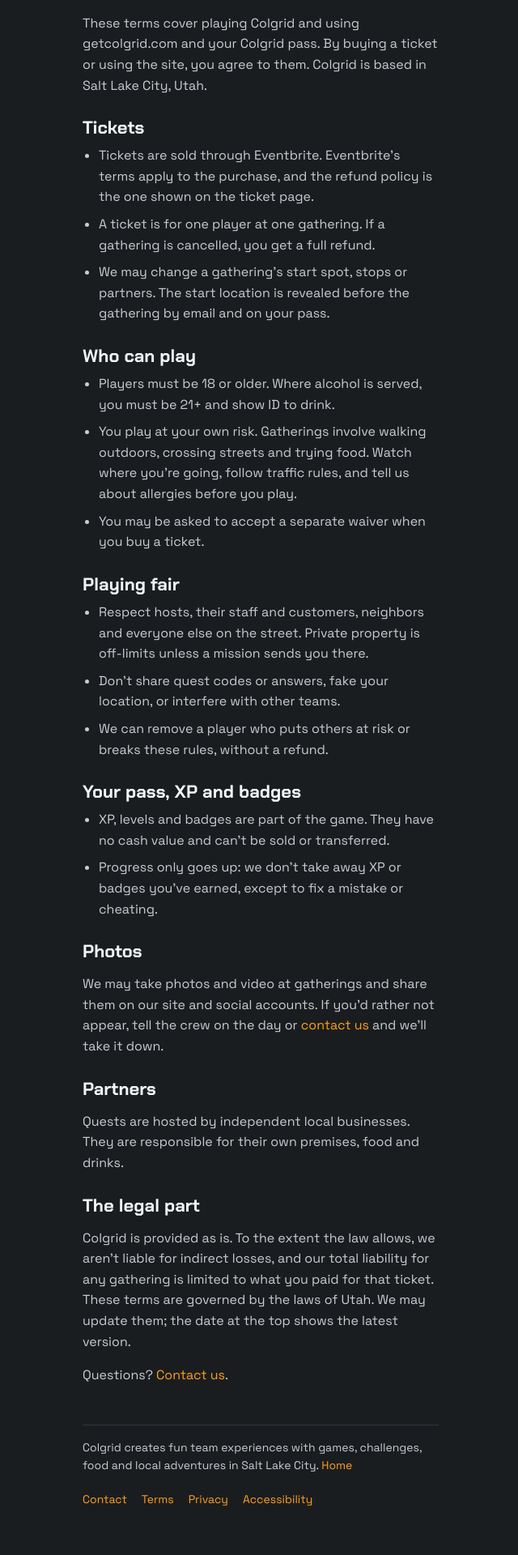
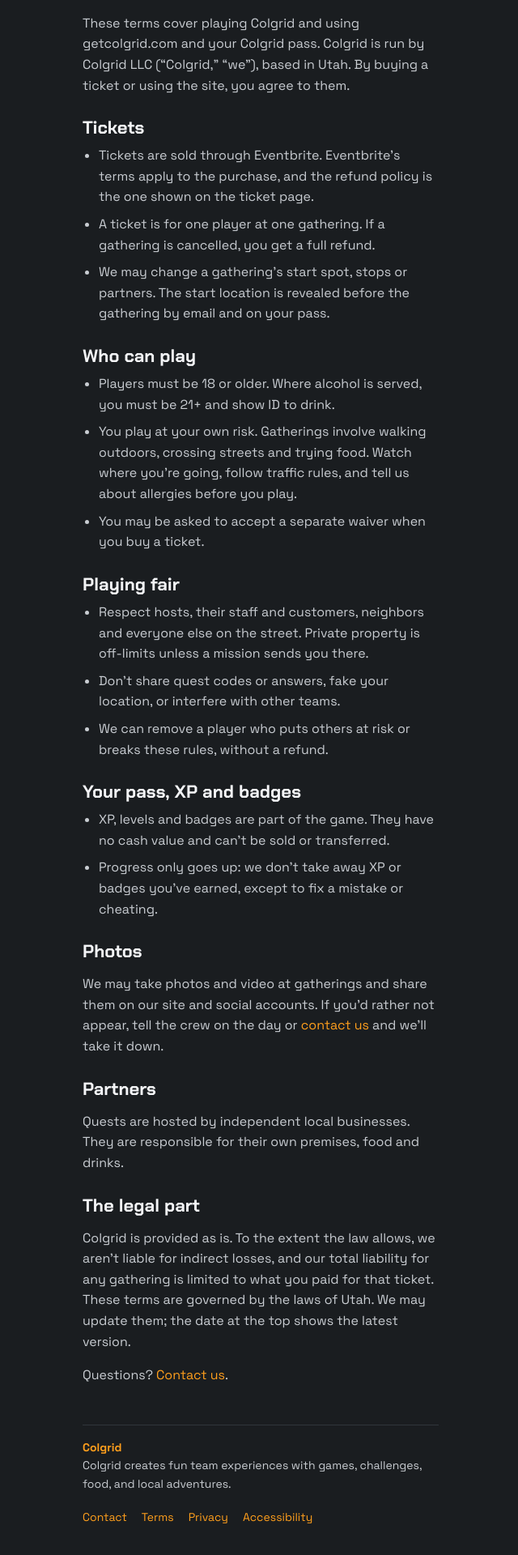
Before and after one commit to Colgrid/colgrid, a Next.js app: page /terms in a window 1280 px wide. Shown: the part 118-2038 px from the top of the page at 81% size, without its empty margins (318-958 px from the left). Built offline with nearby package versions, Linux system fonts and the light colour scheme.

Commit message:
Footer: Colgrid + one line, no city; Colgrid LLC in Terms and Privacy
Co-Authored-By: Claude Opus 5.5 <noreply@anthropic.com>
Claude-Session: https://claude.ai/code/session_01SpxJ9y44TkF6mHrnkZm8Pn

```diff
--- a/app/components/LegalFooter.tsx
+++ b/app/components/LegalFooter.tsx
@@ -6,7 +6,11 @@ export default function LegalFooter() {
   return (
     <footer className="home-footer">
       <p className="home-footer__brand">
-        {SITE.footerLine} <Link href="/">Home</Link>
+        <Link href="/">
+          <strong>Colgrid</strong>
+        </Link>
+        <br />
+        {SITE.footerLine}
       </p>
       <nav className="home-footer__links" aria-label="About Colgrid">
         <Link href="/contact">Contact</Link>
--- a/app/page.tsx
+++ b/app/page.tsx
@@ -265,7 +265,11 @@ export default function Home() {
       </section>
 
       <footer className="home-footer">
-        <p className="home-footer__brand">{SITE.footerLine}</p>
+        <p className="home-footer__brand">
+          <strong>Colgrid</strong>
+          <br />
+          {SITE.footerLine}
+        </p>
         <ul className="social" aria-label="Colgrid elsewhere">
           {SITE.social.map((s) => (
             <li key={s.name}>
--- a/app/privacy/page.tsx
+++ b/app/privacy/page.tsx
@@ -1,13 +1,17 @@
 import type { Metadata } from "next";
 import Link from "next/link";
 import LegalPage from "@/app/components/LegalPage";
+import { SITE } from "@/lib/site";
 
 export const metadata: Metadata = { title: "Privacy", description: "What Colgrid collects and how it's used.", alternates: { canonical: "/privacy" } };
 
 export default function Privacy() {
   return (
     <LegalPage title="Privacy" updated="September 30, 2026">
-      <p>Short version: we collect what we need to run the game, we don&apos;t sell it, and you can ask us to delete it.</p>
+      <p>
+        This policy explains how {SITE.legalName} (&ldquo;Colgrid,&rdquo; &ldquo;we&rdquo;) handles your information. Short version: we collect
+        what we need to run the game, we don&apos;t sell it, and you can ask us to delete it.
+      </p>
 
       <h2>What we collect</h2>
       <ul>
--- a/app/terms/page.tsx
+++ b/app/terms/page.tsx
@@ -1,6 +1,7 @@
 import type { Metadata } from "next";
 import Link from "next/link";
 import LegalPage from "@/app/components/LegalPage";
+import { SITE } from "@/lib/site";
 
 export const metadata: Metadata = { title: "Terms", description: "The terms for playing Colgrid.", alternates: { canonical: "/terms" } };
 
@@ -8,8 +9,8 @@ export default function Terms() {
   return (
     <LegalPage title="Terms" updated="September 30, 2026">
       <p>
-        These terms cover playing Colgrid and using getcolgrid.com and your Colgrid pass. By buying a ticket or using the site, you agree to
-        them. Colgrid is based in Salt Lake City, Utah.
+        These terms cover playing Colgrid and using getcolgrid.com and your Colgrid pass. Colgrid is run by {SITE.legalName} (&ldquo;Colgrid,&rdquo;
+        &ldquo;we&rdquo;), based in Utah. By buying a ticket or using the site, you agree to them.
       </p>
 
       <h2>Tickets</h2>
--- a/lib/site.ts
+++ b/lib/site.ts
@@ -14,8 +14,10 @@ export const SITE = {
   region: "UT",
   country: "US",
   location: "Salt Lake City, Utah",
-  // The one line at the bottom of every page. "Salt Lake City" stays in for local search.
-  footerLine: "Colgrid creates fun team experiences with games, challenges, food and local adventures in Salt Lake City.",
+  // The line at the bottom of every page. No city: Colgrid will run in more than one.
+  footerLine: "Colgrid creates fun team experiences with games, challenges, food, and local adventures.",
+  // Legal name, used only where it matters (Terms, Privacy). The brand everywhere else is just "Colgrid".
+  legalName: "Colgrid LLC",
   // Where form submissions (corporate, host, contact) are sent. Never shown on the site:
   // visitors use the contact form, which keeps the address away from spam bots.
   notifyEmail: "colgridco@gmail.com",
```
